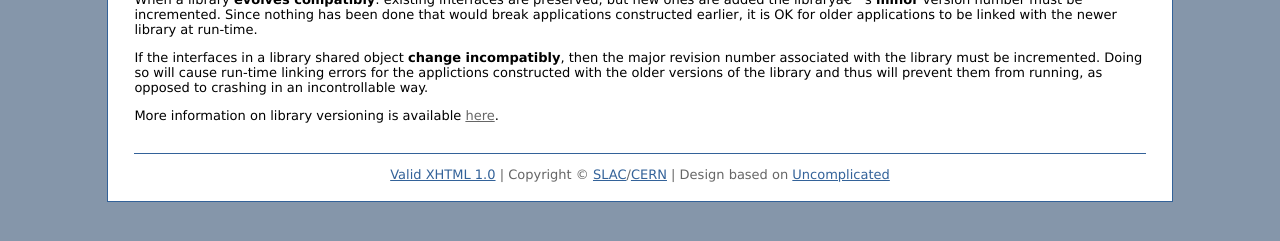
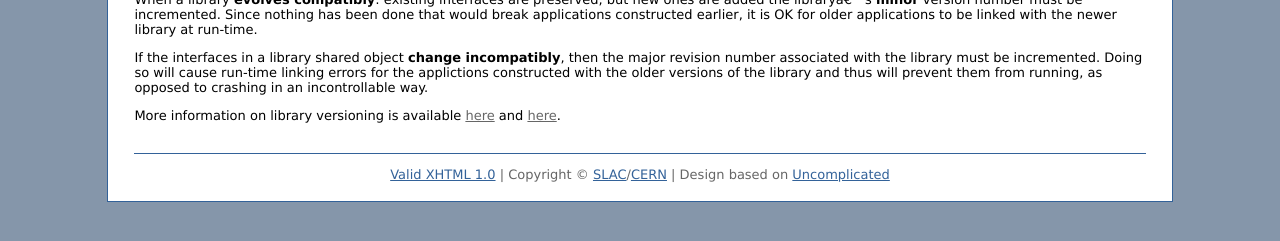
Before and after one commit to xrootd/xrootd-website, a Jekyll site: the page built from development.md, in a window 1280 px wide. Shown: the part 168-409 px from the top of the page. Built offline with Jekyll 4.4.1, drawn with Linux system fonts in a browser that asks for light colours; Markdown is read by kramdown in place of the engine named in the settings.

Commit message:
Add a link to Drepper's dshowto and convert to Unix format

```diff
--- a/development.md
+++ b/development.md
@@ -18,4 +18,5 @@ errors for the applictions constructed with the older versions of the library an
 prevent them from running, as opposed to crashing in an incontrollable way.
 
 More information on library versioning is available
-[here](http://www.usenix.org/publications/library/proceedings/als00/2000papers/papers/full_papers/browndavid/browndavid_html/).
+[here](http://www.usenix.org/publications/library/proceedings/als00/2000papers/papers/full_papers/browndavid/browndavid_html/)
+and [here](http://www.akkadia.org/drepper/dsohowto.pdf).
```
